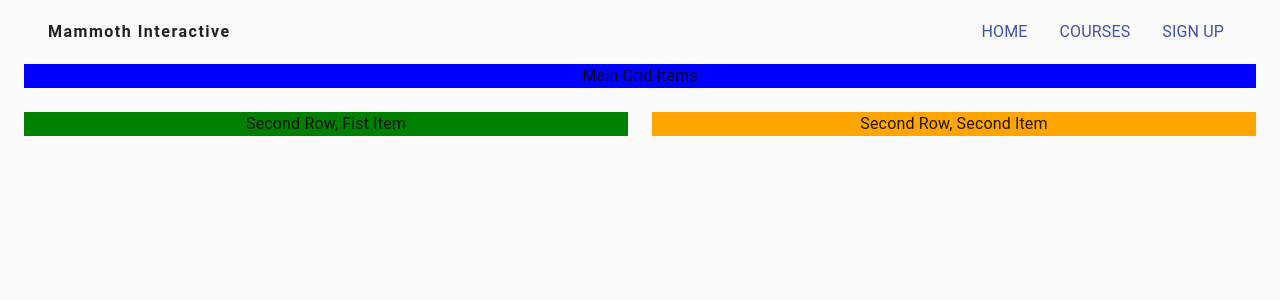
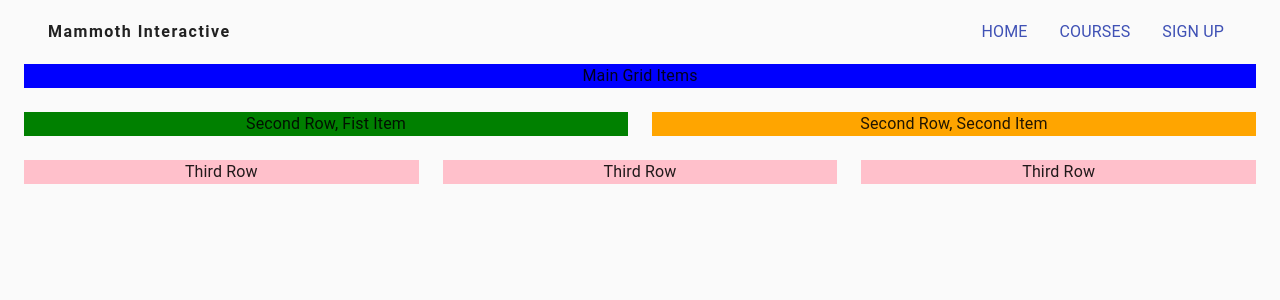
Before and after one commit to yedai13/react-materialUI, a React (Create React App) app in the folder website-project/: page / in a window 1280 px wide. Shown: the top 300 px of the page. Built offline with nearby package versions, Linux system fonts and the light colour scheme; the HTML template or start-up script is replaced by a standard one.

Commit message:
build 3 cards side by side

```diff
--- a/website-project/src/GridLayout.js
+++ b/website-project/src/GridLayout.js
@@ -11,6 +11,9 @@ const useStyles = makeStyles((theme) => ({
   },
   secondRowSecondItem: {
     backgroundColor: "orange",
+  },
+  thirdRow: {
+    backgroundColor: "pink",
   },
 }));
 
@@ -35,6 +38,18 @@ const GridLayout = () => {
           Second Row, Second Item
         </Typography>
       </Grid>
+
+      <Grid item sm={4} xs={12}>
+        <Typography className={classes.thirdRow}>Third Row</Typography>
+      </Grid>
+
+      <Grid item sm={4} xs={12}>
+        <Typography className={classes.thirdRow}>Third Row</Typography>
+      </Grid>
+
+      <Grid item sm={4} xs={12}>
+        <Typography className={classes.thirdRow}>Third Row</Typography>
+      </Grid>
     </Grid>
   );
 };
```
